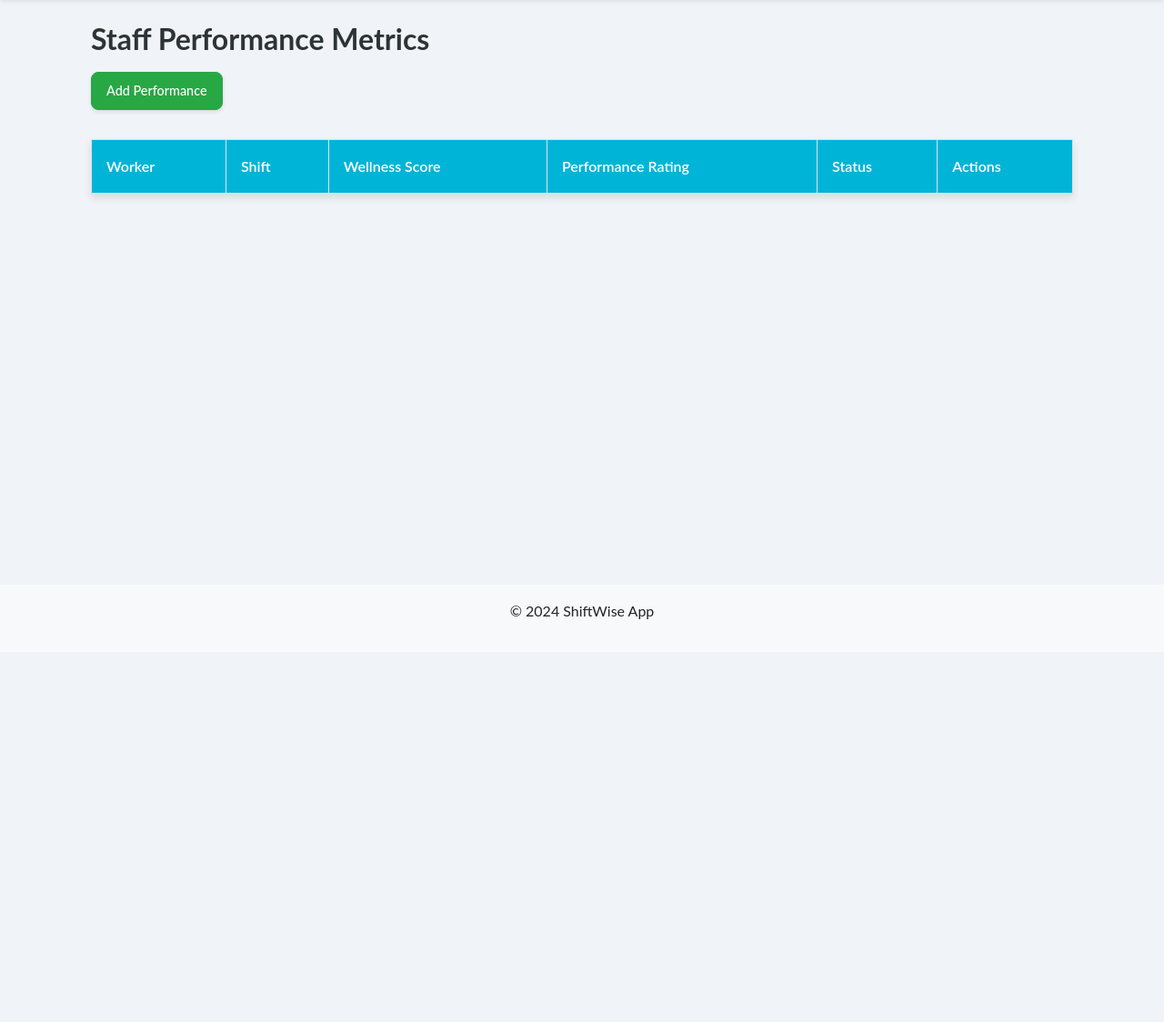
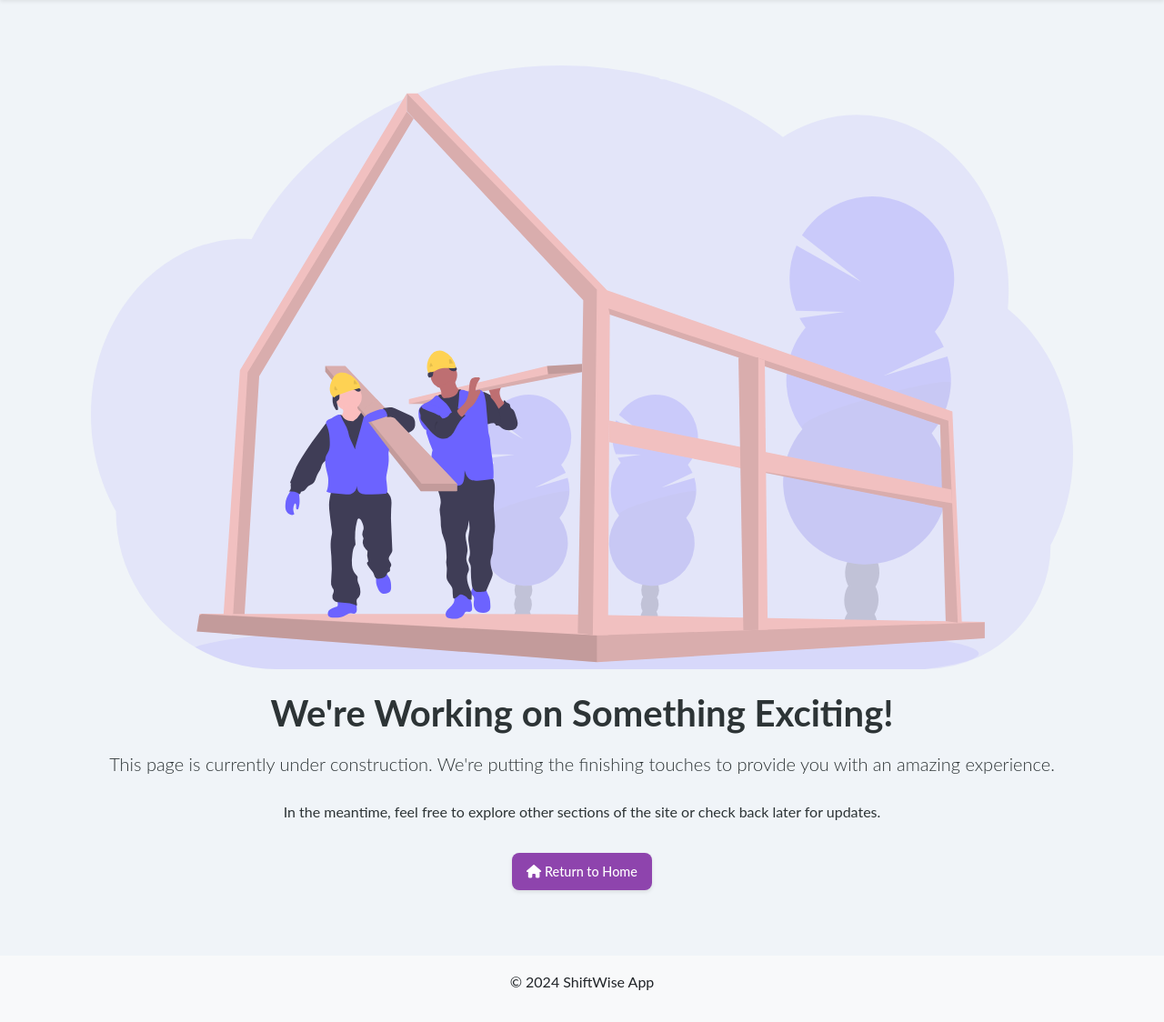
Before and after one commit to topesoul/shiftwise-app, a Django app: page /shifts/performance/ in a window 1280 px wide. Shown: the part 83-1207 px from the top of the page at 91% size. Before the commit the page ends 764 px from the top, so only its background shows below. Run offline with Django 3.2, Linux system fonts and the light colour scheme; the visitor is signed in with stand-in values (Sample User, id 1); data that the repository does not hold is empty; parts of the project's set-up code (start-up, migrations or seed data) failed here and were passed over; some libraries are stand-ins or nearby versions.

Commit message:
feat: Replace staff performance pages with under construction notice

```diff
--- a/shifts/templates/shifts/staff_performance_list.html
+++ b/shifts/templates/shifts/staff_performance_list.html
@@ -7,63 +7,19 @@
 {% load crispy_forms_tags %}
 
 {% block content %}
-<div class="container">
-    <h2>Staff Performance Metrics</h2>
-    <a href="{% url 'shifts:staff_performance_create' %}" class="btn btn-success mb-3">Add Performance</a>
-    <table class="table table-striped">
-        <thead>
-            <tr>
-                <th>Worker</th>
-                <th>Shift</th>
-                <th>Wellness Score</th>
-                <th>Performance Rating</th>
-                <th>Status</th>
-                <th>Actions</th>
-            </tr>
-        </thead>
-        <tbody>
-            {% for performance in performances %}
-            <tr>
-                <td>{{ performance.worker.get_full_name }}</td>
-                <td>{{ performance.shift }}</td>
-                <td>{{ performance.wellness_score }}</td>
-                <td>{{ performance.performance_rating }}</td>
-                <td>{{ performance.get_status_display }}</td>
-                <td>
-                    <a href="{% url 'shifts:staff_performance_detail' performance.id %}" class="btn btn-info btn-sm">View</a>
-                    <a href="{% url 'shifts:staff_performance_update' performance.id %}" class="btn btn-warning btn-sm">Edit</a>
-                    <a href="{% url 'shifts:staff_performance_delete' performance.id %}" class="btn btn-danger btn-sm">Delete</a>
-                </td>
-            </tr>
-            {% endfor %}
-        </tbody>
-    </table>
-    {% if is_paginated %}
-        <nav aria-label="Page navigation">
-            <ul class="pagination">
-                {% if page_obj.has_previous %}
-                    <li class="page-item">
-                        <a class="page-link" href="?page={{ page_obj.previous_page_number }}" aria-label="Previous">
-                            <span aria-hidden="true">&laquo;</span>
-                        </a>
-                    </li>
-                {% endif %}
-                {% for num in paginator.page_range %}
-                    {% if page_obj.number == num %}
-                        <li class="page-item active"><span class="page-link">{{ num }}</span></li>
-                    {% elif num > page_obj.number|add:'-3' and num < page_obj.number|add:'3' %}
-                        <li class="page-item"><a class="page-link" href="?page={{ num }}">{{ num }}</a></li>
-                    {% endif %}
-                {% endfor %}
-                {% if page_obj.has_next %}
-                    <li class="page-item">
-                        <a class="page-link" href="?page={{ page_obj.next_page_number }}" aria-label="Next">
-                            <span aria-hidden="true">&raquo;</span>
-                        </a>
-                    </li>
-                {% endif %}
-            </ul>
-        </nav>
-    {% endif %}
+<div class="container my-5">
+    <div class="text-center">
+        <img src="{% static 'images/under_construction.svg' %}" alt="Under Construction" class="img-fluid">
+        <h1 class="mt-4">We're Working on Something Exciting!</h1>
+        <p class="lead mt-3">
+            This page is currently under construction. We're putting the finishing touches to provide you with an amazing experience.
+        </p>
+        <p class="mt-4">
+            In the meantime, feel free to explore other sections of the site or check back later for updates.
+        </p>
+        <a href="{% url 'home:home' %}" class="btn btn-primary mt-3">
+            <i class="fas fa-home"></i> Return to Home
+        </a>
+    </div>
 </div>
 {% endblock %}
```
Also changed, not shown: shifts/templates/shifts/create_performance.html (deleted, +0 -21 lines), shifts/templates/shifts/staff_performance_confirm_delete.html (+14 -8 lines), shifts/templates/shifts/staff_performance_detail.html (+14 -13 lines), shifts/templates/shifts/staff_performance_form.html (+14 -7 lines).
